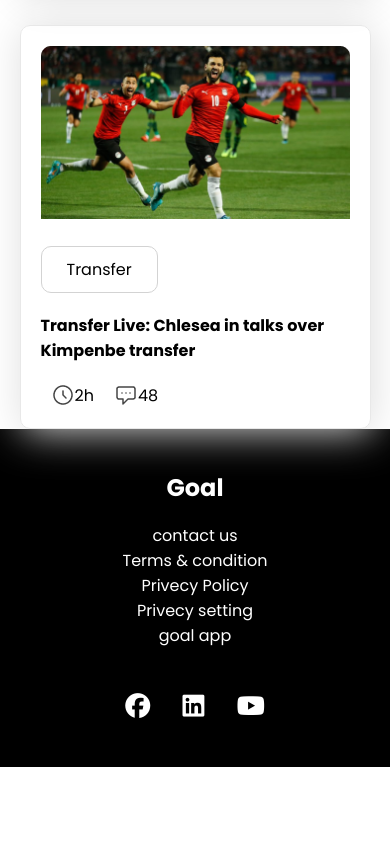
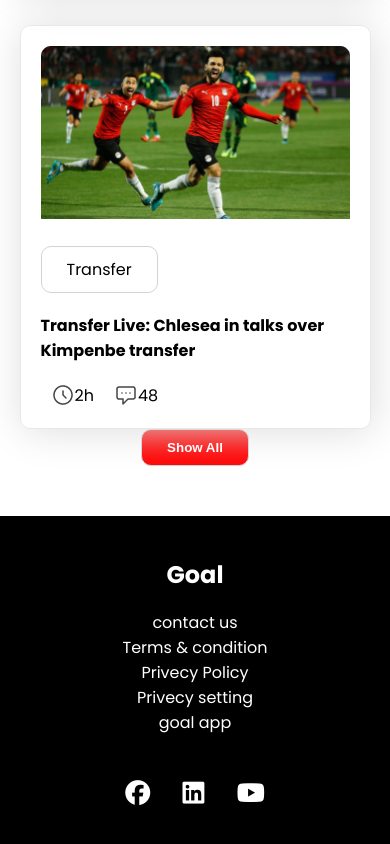
Before and after one commit to mehedihasan2061/sports-portfolio, a plain HTML site: page index.html in a window 390 px wide. Shown: the part 4181-5025 px from the top of the page. Before the commit the page ends 4948 px from the top, so only its background shows below. Drawn offline with Linux system fonts and the light colour scheme.

Commit message:
text & btn style

```diff
--- a/css/responsive.css
+++ b/css/responsive.css
@@ -43,6 +43,10 @@
             font-size: .8rem;
 
         }
+        .btn.show {
+
+            display: block;
+        }
 
    }
 
--- a/css/style.css
+++ b/css/style.css
@@ -64,14 +64,14 @@ i.fa-solid.fa-arrow-right {
 ============= Header css =================
 ====================================*/
 
-.banner {
+.top-banner {
     background: linear-gradient(rgb(16, 174, 153), rgb(17, 212, 30));
     border-radius: 30px;
     display: flex;
     color: #fff;
     overflow: hidden;
 }
-   .banner img{
+   .top-banner img{
     position: relative;
     animation: imageTransition 5s ease-in-out infinite;
    }
@@ -161,7 +161,16 @@ article.matches {
 }
 
 
-
+/* show more btn  */
+.btn.show {
+    background: red;
+    color: #fff;
+    font-weight: 700;
+    margin-top: 14px;
+    margin: auto;
+    margin-bottom: 50px;
+    display: none;
+}
 
 
 
--- a/index.html
+++ b/index.html
@@ -30,14 +30,15 @@
 
     <section id="hero " class="mx-50">
       <div class="container">
-        <div class="banner">
+        <div class="top-banner">
           <div class="half-width">
             <div class="content">
               <h1>The Greatest show on the earth</h1>
               <p>Contrary to popular belief, Lorem Ipsum is not simply
                 random text. It has roots in a piece of classical Latin literature from 45 BC, making it over 2000 years
                 old.</p>
-              <a href="https://github.com/mehedihasan2061?tab=repositories" class="btn-red" target="_blank">Watch Live <i class="fa-solid fa-arrow-right"></i></a>
+              <a href="https://github.com/mehedihasan2061?tab=repositories" class="btn-red" target="_blank">Watch Live
+                <i class="fa-solid fa-arrow-right"></i></a>
             </div>
           </div>
           <div class="half-width">
@@ -263,6 +264,7 @@
       </div>
       </article>
       </div>
+      <button class="btn show">Show All</button>
       </div>
     </section>
 
@@ -285,7 +287,8 @@
         <a href="#">goal app</a>
       </div>
       <div class="social-links">
-        <a href="https://www.facebook.com/mehedihasanrajon.rajon.5" target="_blank"><i class="fa-brands fa-facebook"></i></a>
+        <a href="https://www.facebook.com/mehedihasanrajon.rajon.5" target="_blank"><i
+            class="fa-brands fa-facebook"></i></a>
         <a href="#" target="_blank"><i class="fa-brands fa-linkedin"></i></a>
         <a href="#" target="_blank"><i class="fa-brands fa-youtube"></i></a>
       </div>
```
Also changed, not shown: match-summary.html (+8 -10 lines). Lines whose indentation alone changed are shown as unchanged.
